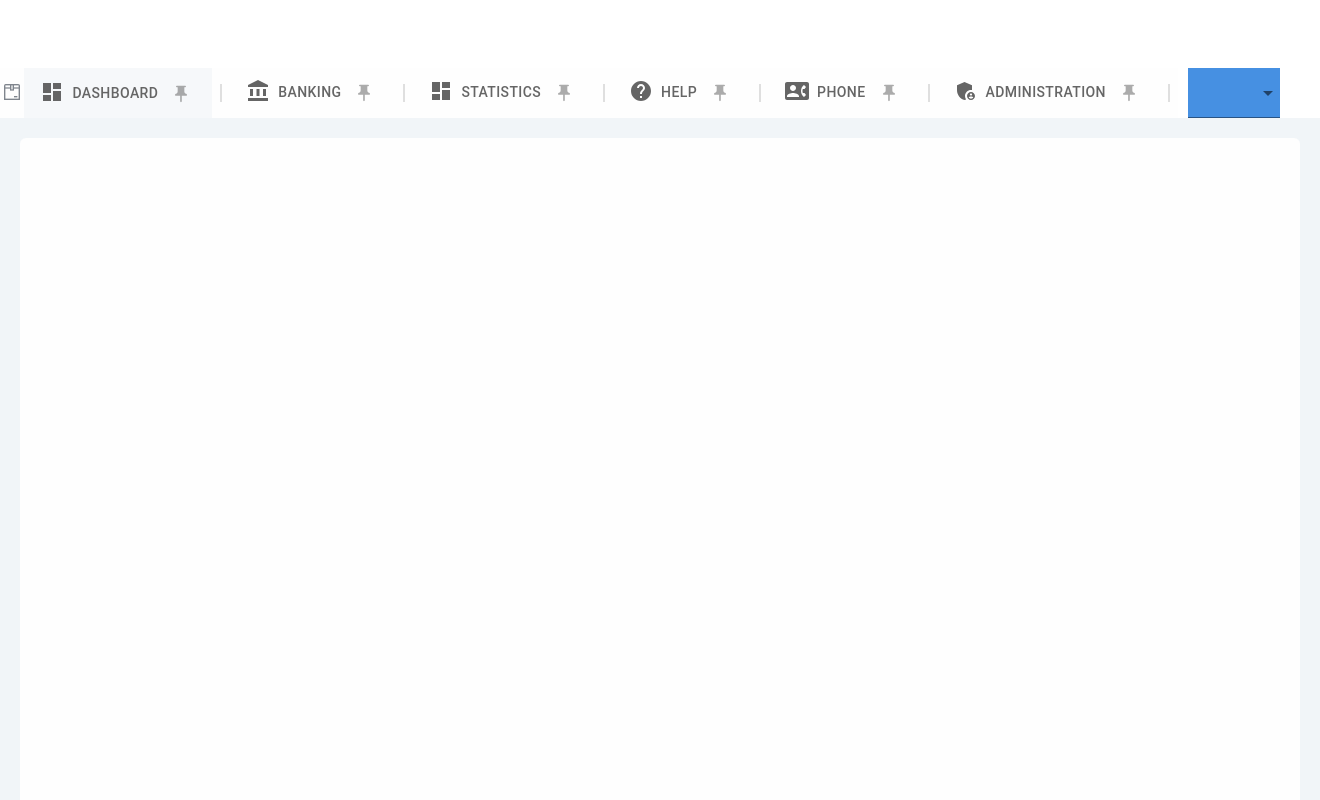
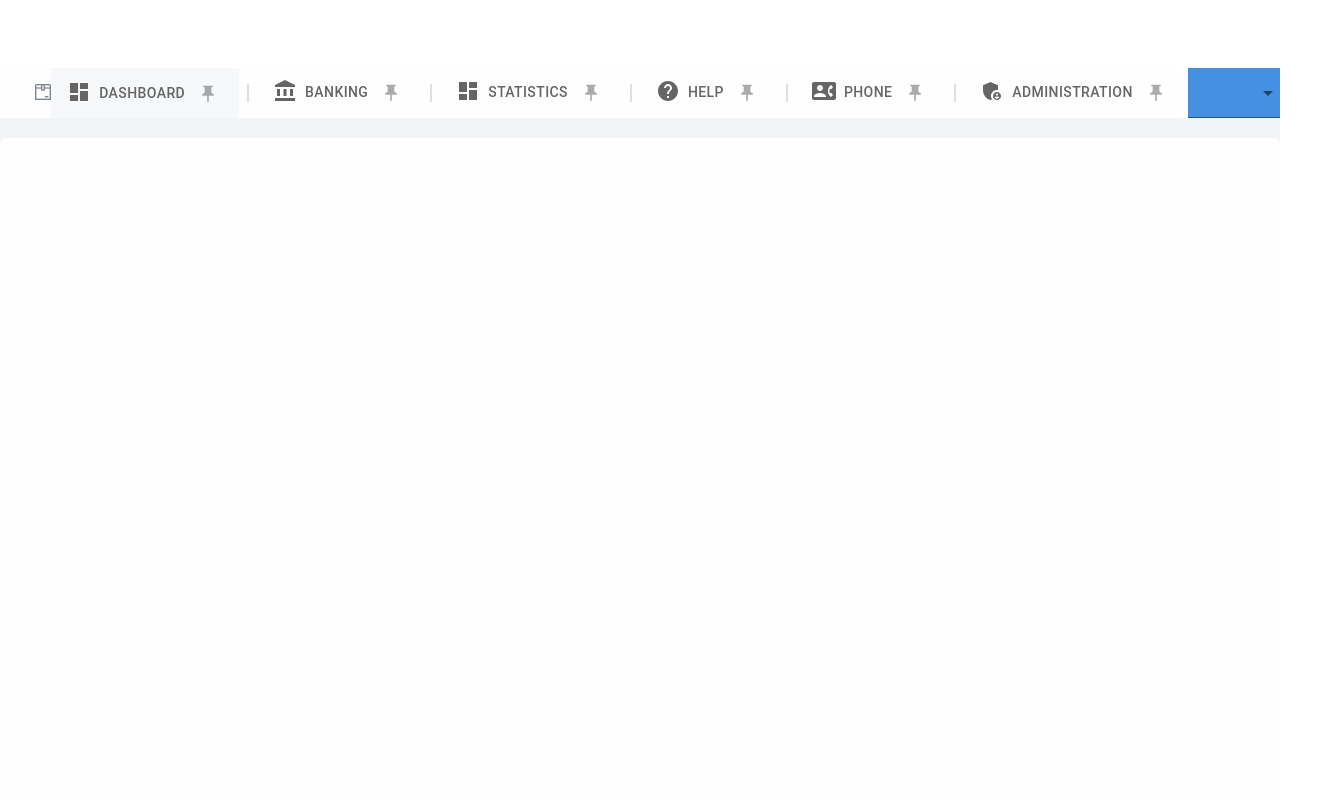
Before and after one commit to BohdanMylyi/TabsTask, a React (Create React App) app: page / in a window 1280 px wide. Shown: the top 800 px of the page, 1320 px wide, since content can reach past the window. Built offline with nearby package versions, Linux system fonts and the light colour scheme.

Commit message:
fix positioning

```diff
--- a/src/App.js
+++ b/src/App.js
@@ -20,7 +20,7 @@ const App = () => {
   return (
     <ThemeProvider theme={theme}>
     <Router>
-      <Box sx={{ width: "100vw", marginTop: '68px' }}>
+      <Box sx={{ width: "100%", marginTop: '68px', overflow: 'hidden'}}>
         <TabsContainer />
         <Routes>
           <Route path="/" element={<Dashboard />} />
--- a/src/components/mainComponents/TabItem.js
+++ b/src/components/mainComponents/TabItem.js
@@ -60,7 +60,7 @@ const TabItem = ({
 
   const isSelected = location.pathname === tab.path;
 
-  const transitionLines = 10;
+  const transitionLines = 8;
 
   return (
     <Box sx={{ display: "flex", alignItems: "center", height: "50px" }}>
--- a/src/components/mainComponents/TabsContainer.js
+++ b/src/components/mainComponents/TabsContainer.js
@@ -30,7 +30,7 @@ const isSmall = useMediaQuery((theme) => theme.breakpoints.between("sm", "md"));
 const isMedium = useMediaQuery((theme) => theme.breakpoints.between("md", "xl"));
 const isExtraLarge = useMediaQuery((theme) => theme.breakpoints.up("xl"));
 
-  const visibleTabsCount = isExtraSmall ? 4 : isSmall ? 5 : isMedium ? 6 : isExtraLarge ? 9 : 10;
+  const visibleTabsCount = isExtraSmall ? 1 : isSmall ? 4 : isMedium ? 6 : isExtraLarge ? 7 : 10;
 
   useEffect(() => {
     const storedTabs = localStorage.getItem("tabsOrder");
@@ -98,7 +98,7 @@ const isExtraLarge = useMediaQuery((theme) => theme.breakpoints.up("xl"));
   };
 
   return (
-    <Box sx={{ display: "flex", flexDirection: "row", alignItems: "center" }}>
+    <Box sx={{ display: "flex", flexDirection: "row", alignItems: "center", overflowX: 'hidden'}}>
       <Tabs
         indicatorColor="primary"
         textColor="primary"
@@ -118,6 +118,7 @@ const isExtraLarge = useMediaQuery((theme) => theme.breakpoints.up("xl"));
             alignItems: "center",
             height: "48px",
             width: "50px",
+            marginLeft: '62px',
           }}
         >
           <img src={require("../../icons/pinned.png")} alt="Icon Pinned" />
--- a/src/components/routePages/PagesBody.js
+++ b/src/components/routePages/PagesBody.js
@@ -4,16 +4,15 @@ import { Box } from "@mui/material";
 const PagesBody = () => (
   <Box
     sx={{
-      width: "100vw",
+      width: "100%",
       backgroundColor: "#F1F5F8",
       height: "100vh",
-      padding: "20px",
+      paddingTop: "20px",
       margin: 0,
     }}
   >
     <Box
       sx={{
-        width: "100%",
         backgroundColor: "#FEFEFE",
         height: "100vh",
         borderRadius: "6px",
```
